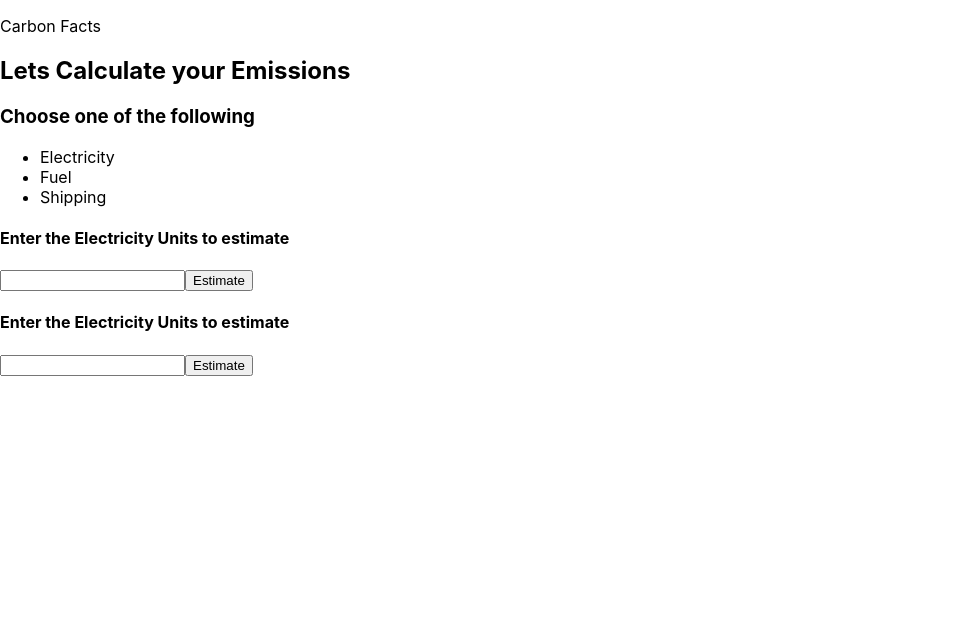
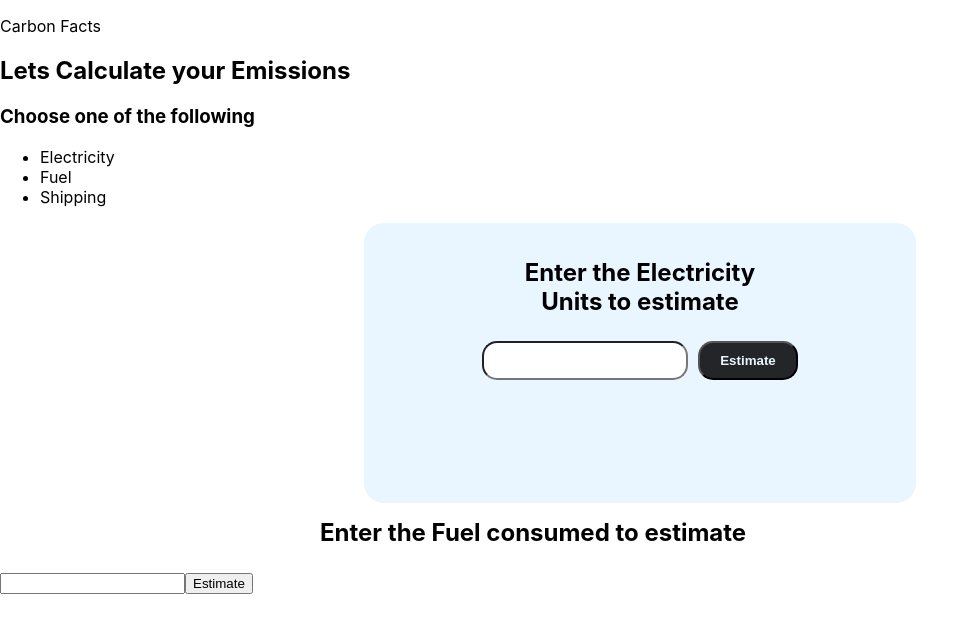
Before and after one commit to AbdiazizAbdullahi/CarbonizeX, a React (Create React App) app: page /zizu/Stima in a window 1280 px wide. Shown: the top 632 px of the page, without its empty margins (0-979 px from the left). Built offline with nearby package versions, Linux system fonts and the light colour scheme.

Commit message:
added some styling

```diff
--- a/src/App.css
+++ b/src/App.css
@@ -1,38 +1,52 @@
-.App {
-  text-align: center;
+.form-container{
+  display: flex;
+  justify-content: center;
+  align-items: center; /* changed align-content to align-items */
+  margin: 10px;
 }
 
-.App-logo {
-  height: 40vmin;
-  pointer-events: none;
+.form-wrapper{
+  display: flex;
+  flex-direction: column;
+  align-items: center; /* added this line to center the child elements within the wrapper */
+  text-align: center;
+  height: 30vh;
+  width: 40vw;
+  border-radius: 20px;
+  background-color: #EAF6FF;
+  padding: 20px; /* added this line to add some padding around the wrapper */
 }
 
-@media (prefers-reduced-motion: no-preference) {
-  .App-logo {
-    animation: App-logo-spin infinite 20s linear;
-  }
+.header{
+  margin: 0 auto;
+  margin-top: 15px;
+  margin-bottom: 15px;
+  width: 50%;
+  font-size: 1.5em; /* added this line to increase the font size of the header */
+  font-weight: bold; /* added this line to make the header text bold */
+  padding-bottom: 10px; /* added this line to add some space between the header and the form */
 }
 
-.App-header {
-  background-color: #282c34;
-  min-height: 100vh;
+.form-form{
   display: flex;
-  flex-direction: column;
-  align-items: center;
   justify-content: center;
-  font-size: calc(10px + 2vmin);
-  color: white;
+  align-items: center; /* changed align-content to align-items */
+  margin-top: 10px;
 }
 
-.App-link {
-  color: #61dafb;
+.form-input{
+  width: 15vw;
+  height: 25px;
+  border-radius: 15px;
+  padding: 5px; /* added this line to add some padding inside the input field */
+  margin-right: 10px; /* added this line to add some space between the input and the button */
 }
 
-@keyframes App-logo-spin {
-  from {
-    transform: rotate(0deg);
-  }
-  to {
-    transform: rotate(360deg);
-  }
+.form-btn{
+  border-radius: 15px;
+  background-color: #232528;
+  color: #EAF6FF;
+  padding: 10px 20px; /* added this line to add some padding around the button */
+  font-weight: bold; /* added this line to make the button text bold */
+  cursor: pointer; /* added this line to change the cursor to pointer when hovering over the button */
 }
--- /dev/null
+++ b/src/App.js
@@ -0,0 +1,17 @@
+import React from 'react';
+import Stima from './component/zizu/Electricity';
+import Fuel from './component/zizu/Fuel';
+import Selector from './component/zizu/Selector';
+import './App.css';
+
+function App() {
+  return (
+    <div className="App">
+      <Selector />
+      <Stima/>
+      <Fuel />
+    </div>
+  );
+}
+
+export default App;
--- a/src/component/App.js
+++ /dev/null
@@ -1,15 +0,0 @@
-import Stima from './zizu/Electricity';
-import Fuel from './zizu/Fuel';
-import Selector from './zizu/Selector';
-
-function App() {
-  return (
-    <div className="App">
-      <Selector />
-      <Stima/>
-      <Fuel />
-    </div>
-  );
-}
-
-export default App;
--- a/src/component/zizu/Electricity.js
+++ b/src/component/zizu/Electricity.js
@@ -38,12 +38,12 @@ const Stima = () => {
 
 
   return(
-    <div>
-        <div>
-            <h4>Enter the Electricity Units to estimate</h4>
-            <form onSubmit={handleSubmit}>
-                <input type="number" value={inputValue} onChange={handleChange}/>
-                <button type="submit">Estimate</button>
+    <div className="form-container">
+        <div className="form-wrapper">
+            <h4 className="header">Enter the Electricity Units to estimate</h4>
+            <form className="form-f" onSubmit={handleSubmit}>
+                <input className="form-input" type="number" value={inputValue} onChange={handleChange}/>
+                <button className="form-btn" type="submit">Estimate</button>
             </form>
         </div>
 
--- a/src/component/zizu/Fuel.js
+++ b/src/component/zizu/Fuel.js
@@ -37,12 +37,12 @@ const Fuel = () => {
 
 
   return(
-    <div>
-        <div>
-            <h4>Enter the Electricity Units to estimate</h4>
-            <form onSubmit={handleSubmit}>
-                <input type="number" value={inputValue} onChange={handleChange}/>
-                <button type="submit">Estimate</button>
+    <div className="stima-container">
+        <div className="stima-wrapper">
+            <h4 className="header">Enter the Fuel consumed to estimate</h4>
+            <form className="stima-form" onSubmit={handleSubmit}>
+                <input className="stima-input" type="number" value={inputValue} onChange={handleChange}/>
+                <button className="stima-btn" type="submit">Estimate</button>
             </form>
         </div>
 
--- a/src/index.js
+++ b/src/index.js
@@ -1,7 +1,7 @@
 import React from 'react';
 import ReactDOM from 'react-dom/client';
 import './index.css';
-import App from './component/App';
+import App from './App';
 import reportWebVitals from './reportWebVitals';
 
 const root = ReactDOM.createRoot(document.getElementById('root'));
```
